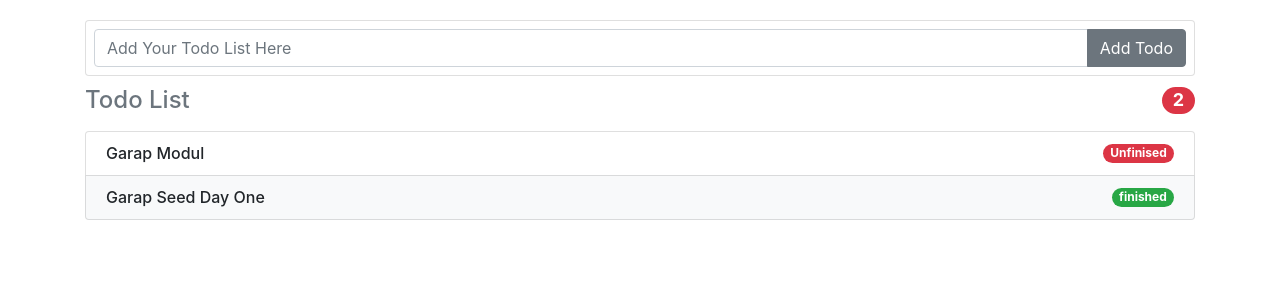
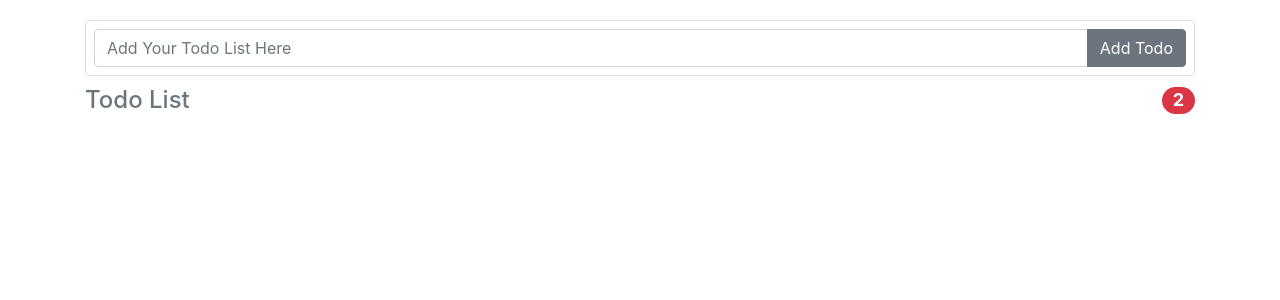
Before and after one commit to siubie/DayOneSeed, an Angular app: page / in a window 1280 px wide. Shown: the top 300 px of the page. Built offline with nearby package versions, Linux system fonts and the light colour scheme.

Commit message:
ngFor di html

```diff
--- a/src/app/app.component.html
+++ b/src/app/app.component.html
@@ -25,19 +25,14 @@
         <span class="badge badge-danger badge-pill">2</span>
       </h4>
       <ul class="list-group mb-3">
-        <li class="list-group-item d-flex justify-content-between lh-condensed">
+        <li
+          class="list-group-item d-flex justify-content-between lh-condensed"
+          *ngFor="let todo of todoList"
+        >
           <div>
-            <h6 class="my-0">Garap Modul</h6>
+            <h6 class="my-0">{{ todo.task }}</h6>
           </div>
           <span class="badge badge-danger badge-pill">Unfinised</span>
-        </li>
-        <li
-          class="list-group-item d-flex justify-content-between lh-condensed bg-light"
-        >
-          <div>
-            <h6 class="my-0">Garap Seed Day One</h6>
-          </div>
-          <span class="badge badge-success badge-pill">finished</span>
         </li>
       </ul>
     </div>
```
